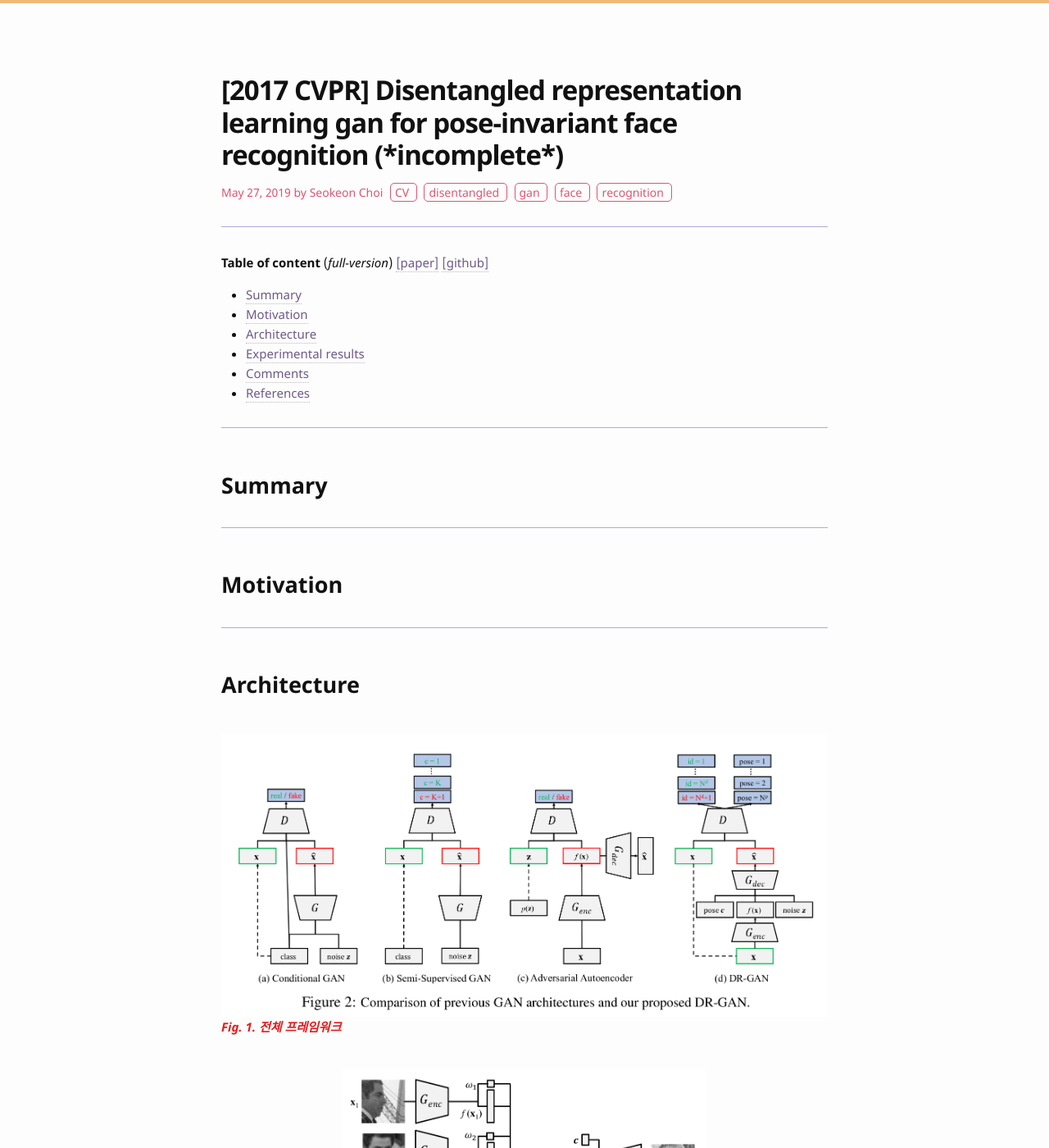
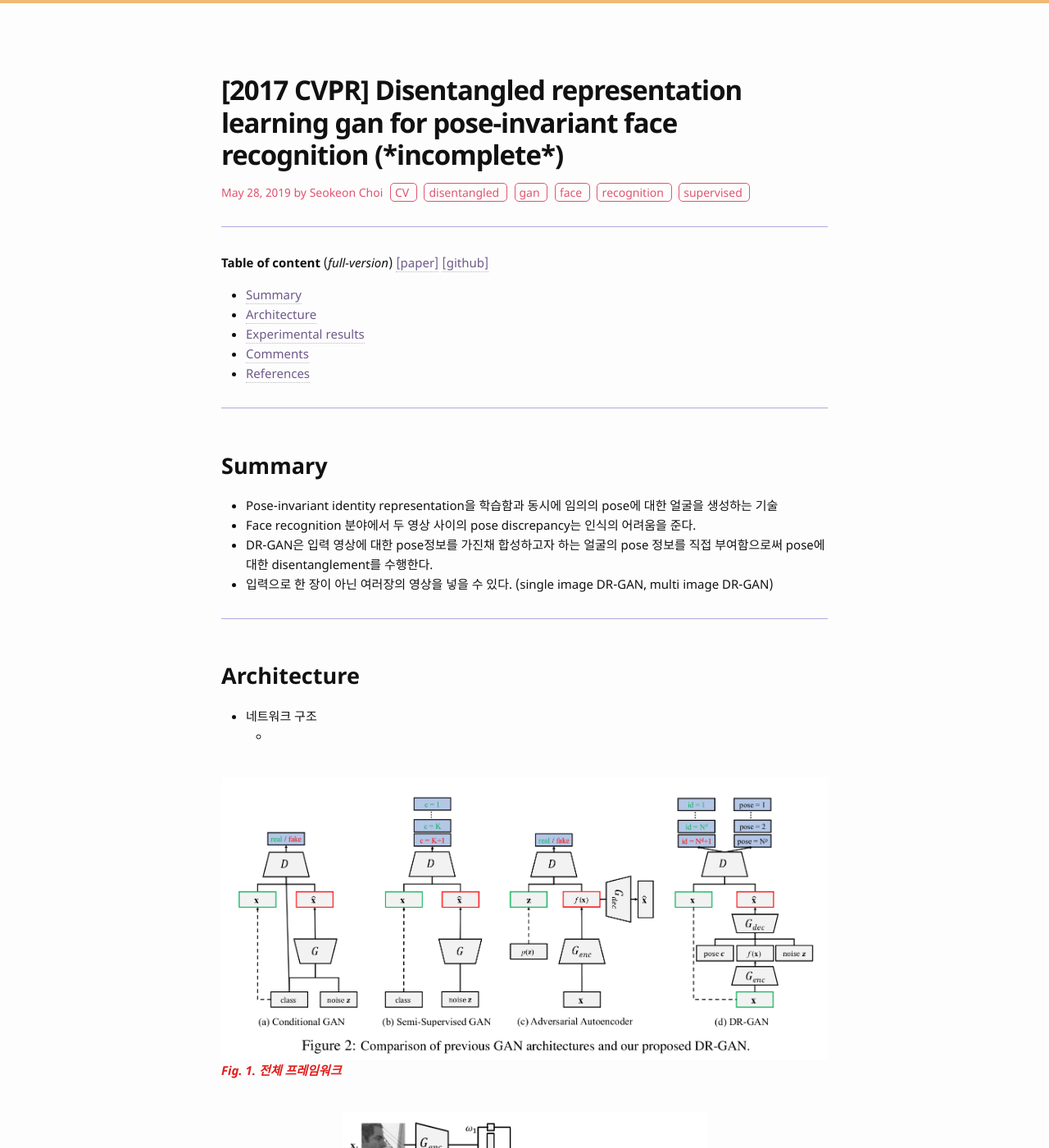
Before and after one commit to bismex/bismex.github.io, a Jekyll site: the page built from _posts/2019-05-28-DRGAN.md, in a window 1280 px wide and 1400 px high. Shown: the whole window at 82% size. Built offline with Jekyll 4.4.1, drawn with Linux system fonts in a browser that asks for light colours.

Commit message:
Update and rename 2019-05-27-DRGAN.md to 2019-05-28-DRGAN.md

```diff
--- a/_posts/2019-05-27-DRGAN.md
+++ b/_posts/2019-05-28-DRGAN.md
@@ -1,8 +1,8 @@
 ---
 layout: post
 title: "[2017 CVPR] Disentangled representation learning gan for pose-invariant face recognition (*incomplete*)"
-date: 2019-05-27 12:00:00
-tags: CV disentangled gan face recognition
+date: 2019-05-28 12:00:00
+tags: CV disentangled gan face recognition supervised
 ---
 
 <!--more-->
@@ -19,13 +19,17 @@ tags: CV disentangled gan face recognition
 
 ## Summary
 
----
-
-## Motivation
+- Pose-invariant identity representation을 학습함과 동시에 임의의 pose에 대한 얼굴을 생성하는 기술
+- Face recognition 분야에서 두 영상 사이의 pose discrepancy는 인식의 어려움을 준다.
+- DR-GAN은 입력 영상에 대한 pose정보를 가진채 합성하고자 하는 얼굴의 pose 정보를 직접 부여함으로써 pose에 대한 disentanglement를 수행한다.
+- 입력으로 한 장이 아닌 여러장의 영상을 넣을 수 있다. (single image DR-GAN, multi image DR-GAN)
 
 ---
 
 ## Architecture
+
+- 네트워크 구조
+  -
 
 <br/>
 ![picture]({{ '/assets/images/DRGAN01.png' | relative_url }})
```
